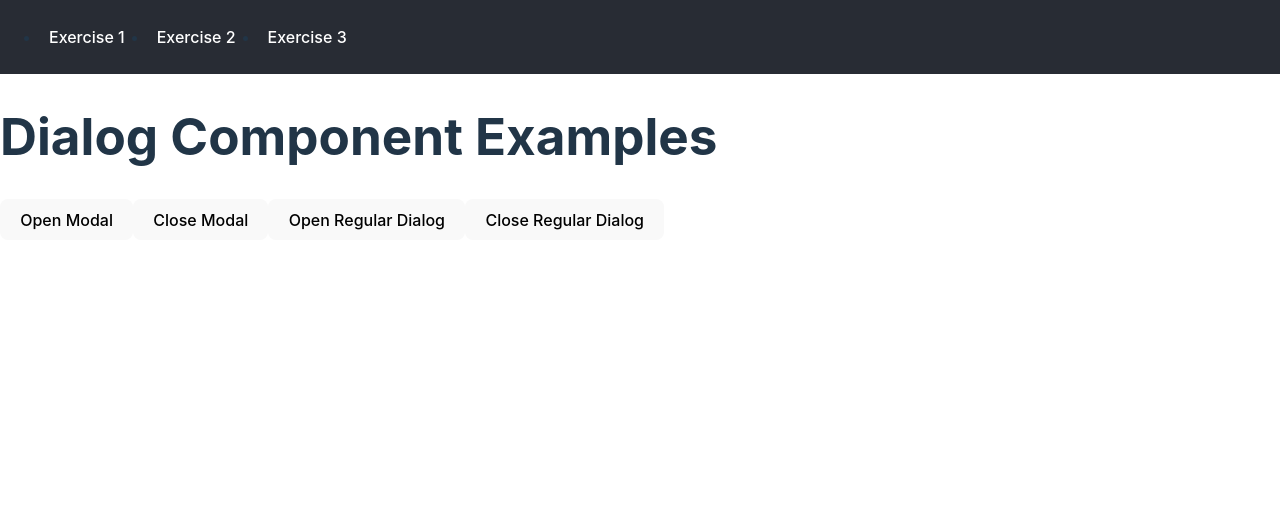
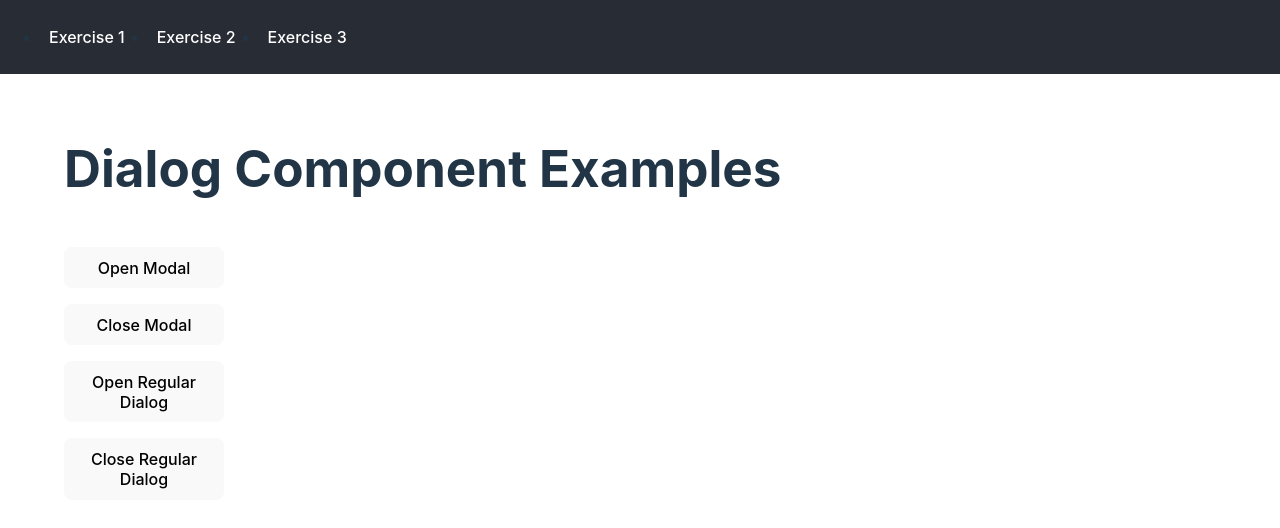
Before and after one commit to hoanghaing/react-lvl-3, a React (Vite) app: page /generic-dialog in a window 1280 px wide. Shown: the top 528 px of the page. Built offline with nearby package versions, Linux system fonts and the light colour scheme.

Commit message:
css more..

```diff
--- /dev/null
+++ b/src/assets/scss/AutoFilter.scss
@@ -0,0 +1,6 @@
+.auto-filter-wrapper {
+  display: flex;
+  flex-direction: column;
+  justify-content: center;
+  align-items: center;
+}
--- /dev/null
+++ b/src/assets/scss/GenericDialog.scss
@@ -0,0 +1,10 @@
+.generic-dialog-wrapper {
+  display: flex;
+  justify-content: center;
+  flex-direction: column;
+  margin: 2rem 4rem;
+  gap: 1rem;
+  button {
+    max-width: 10rem;
+  }
+}
--- a/src/components/Dialog/Dialog.scss
+++ b/src/components/Dialog/Dialog.scss
@@ -27,7 +27,9 @@
 }
 
 .regular-dialog {
-  position: relative;
+  position: fixed;
   margin: 20px auto;
   border: 1px solid #ccc;
+  left: 20rem;
+  top: 10rem;
 }
--- a/src/index.css
+++ b/src/index.css
@@ -11,6 +11,7 @@
   text-rendering: optimizeLegibility;
   -webkit-font-smoothing: antialiased;
   -moz-osx-font-smoothing: grayscale;
+
 }
 
 a {
--- a/src/pages/AutoFilter.tsx
+++ b/src/pages/AutoFilter.tsx
@@ -2,6 +2,7 @@
 import { useState, useEffect } from 'react';
 import AutoFilterDropdown from '@/components/AutoFilter/AutoFilter';
 import { AutoFilterDropdownProps, User } from "@/types";
+import "@/assets/scss/AutoFilter.scss";
 
 const AutoFilter = () => {
   const [selectedUser, setSelectedUser] = useState<User | null>(null);
@@ -13,6 +14,7 @@ const AutoFilter = () => {
       .then((data: User[]) => setUsers(data));
   }, []);
 
+  console.log("users: ", users);
   const dropdownProps: AutoFilterDropdownProps<User> = {
     data: users,
     filterKey: "name",
@@ -20,7 +22,7 @@ const AutoFilter = () => {
   };
 
   return (
-    <>
+    <div className='auto-filter-wrapper'>
       <h1>Auto Filter Dropdown Example</h1>
 
       <h2>Select a User</h2>
@@ -28,7 +30,7 @@ const AutoFilter = () => {
         {...dropdownProps}
       />
       {selectedUser && <p>Selected User: {selectedUser.name}</p>}
-    </>
+    </div>
   );
 };
 
--- a/src/pages/GenericDialog.tsx
+++ b/src/pages/GenericDialog.tsx
@@ -1,11 +1,12 @@
 import { useRef } from 'react';
 import Dialog from "@/components/Dialog/Dialog";
+import "@/assets/scss/GenericDialog.scss";
 
 const GenericDialog = () => {
   const modalRef = useRef<{ open: () => void; close: () => void }>(null);
   const dialogRef = useRef<{ open: () => void; close: () => void }>(null);
   return (
-    <>
+    <div className='generic-dialog-wrapper'>
       <h1>Dialog Component Examples</h1>
 
       <button onClick={() => modalRef.current?.open()}>Open Modal</button>
@@ -30,7 +31,7 @@ const GenericDialog = () => {
           <button onClick={() => dialogRef.current?.close()}>Close</button>
         </div>
       </Dialog>
-    </>
+    </div>
   );
 };
 
```
Also changed, not shown: src/assets/scss/LocalStorage.scss (added).
